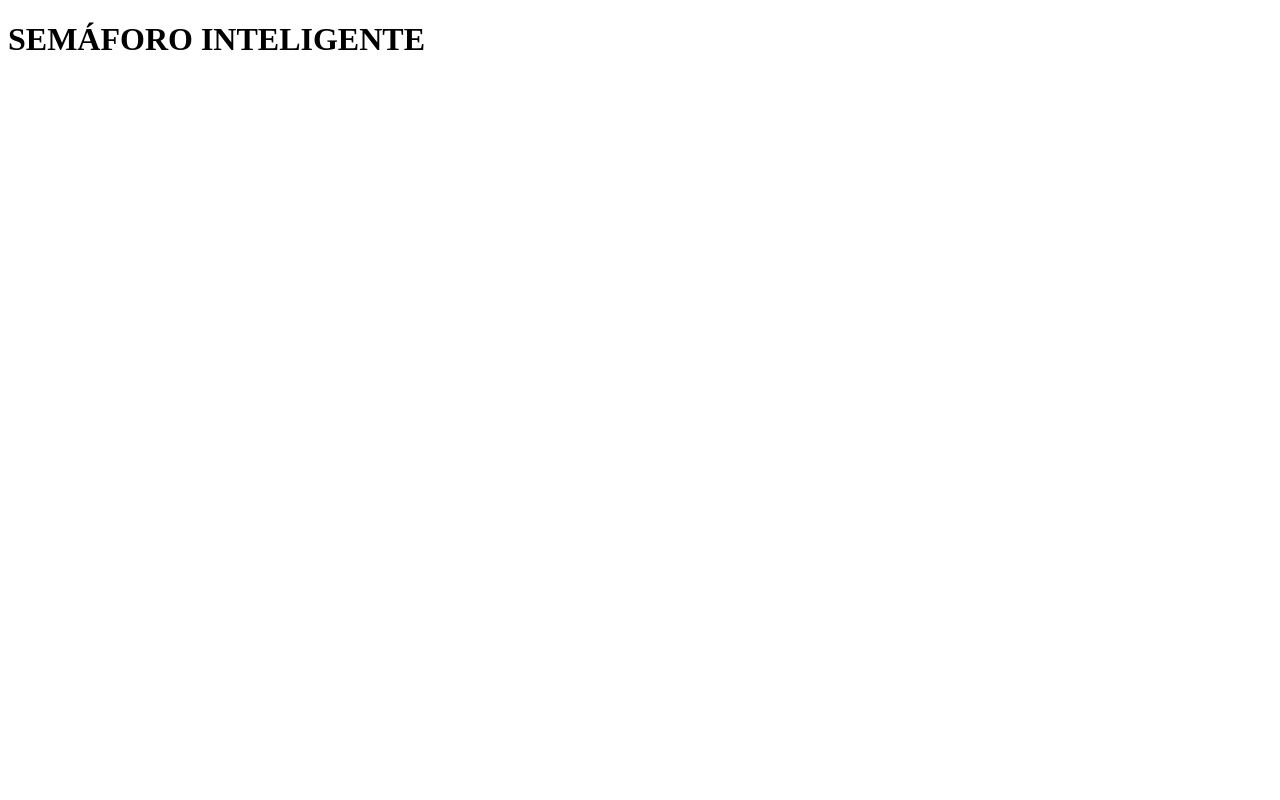
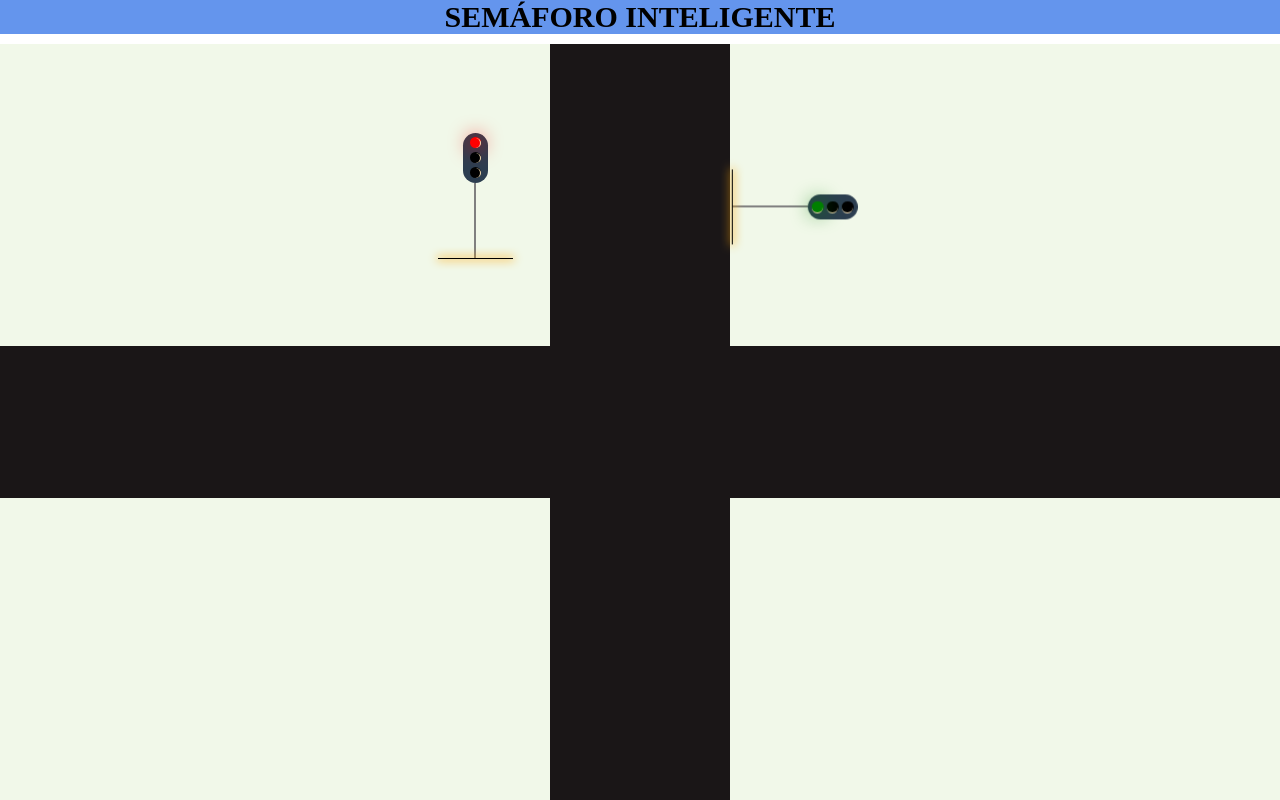
Before and after one commit to Jeanndhet/Practica_01, a plain HTML site: page index.html in a window 1280 px wide. Drawn offline with Linux system fonts and the light colour scheme.

Commit message:
Add files via upload

```diff
--- /dev/null
+++ b/css/styles.css
@@ -0,0 +1,148 @@
+*{
+    padding: 0;
+    margin: 0;
+    box-sizing: border-box;
+}
+body{
+    width: 100%;
+    min-height: 100vh;
+}
+h1{
+    color: black;
+    background-color: cornflowerblue;
+    text-align: center;
+    font-size: 30px;
+}
+.floor{
+    width: 100%;
+    height: 94.5%;
+    background-color: white;
+    position: fixed;
+    bottom: 0;
+}
+.square1{
+    background-color: #F1F8E9;
+    width: 43%;
+    height: 40%;
+    float: left;
+    display: grid;
+    place-items: center;
+}
+.road1{
+    background-color: #1a1617;
+    height: 40%;
+    width: 14%;
+    float: left;
+}
+.square2{
+    background-color: #F1F8E9;
+    width: 43%;
+    height: 40%;
+    float: left;
+    padding-right: 20px;
+}
+.road{
+    background-color: #1a1617;
+    height: 20%;
+    width: 100%;
+    float: left;
+}
+.square3{
+    background-color: #F1F8E9;
+    width: 43%;
+    height: 40%;
+    float: left;
+}
+.road2{
+    background-color: #1a1617;
+    height: 40%;
+    width: 14%;
+    float: left;
+}
+.square4{
+    background-color: #F1F8E9;
+    width: 43%;
+    height: 40%;
+    float: left;
+}
+
+.container2{
+    display: grid;
+    place-items: center;
+    position: relative;
+    right: 200px;
+    margin-top: 100px;
+    transform: rotate(90deg);
+}
+.container{
+    display: grid;
+    place-items: center;
+    position: relative;
+    left: 200px;
+}
+.semaforo{
+    width: 25px;
+    height: 50px;
+    border-radius: 30px;
+    display: grid;
+    place-items: center;
+    background-color: #2c3e50;
+    padding: 2.5px;
+}
+.luces-circulo{
+    display: block;
+    width: 11.25px;
+    height: 11.25px;
+    border-radius: 50%;
+    background-color: black;
+    position: relative;
+}
+.luces-circulo2{
+    display: block;
+    width: 11.25px;
+    height: 11.25px;
+    border-radius: 50%;
+    background-color: black;
+    position: relative;
+}
+.luces-circulo2::after{
+    content: '';
+    position: absolute;
+    width: 11.25px;
+    height: 11.25px;
+    border-radius: 50%;
+    border-right: 1px solid wheat;
+    top: 5%;
+}
+.luces-circulo::after{
+    content: '';
+    position: absolute;
+    width: 10px;
+    height: 10px;
+    border-radius: 50%;
+    border-right: 1px solid wheat;
+    top: 5%;
+}
+.stick{
+    width: 2px;
+    height: 75px;
+    background-color: gray;
+}
+.floor2{
+    width: 75px;
+    height: 0.25px;
+    background-color: black;
+    box-shadow: 0 0 10px 1px orange;
+}
+.red{
+    background-color: red;
+    box-shadow: 0 0 20px 1px red;
+}
+.yellow{
+    background-color: yellow;
+    box-shadow: 0 0 20px 1px yellow;
+}
+.green{
+    background-color: green;
+    box-shadow: 0 0 20px 1px green;
+}
--- a/index.html
+++ b/index.html
@@ -4,7 +4,7 @@
     <meta charset="UTF-8">
     <meta http-equiv="X-UA-Compatible" content="IE=edge">
     <meta name="viewport" content="width=device-width, initial-scale=1.0">
-    <link rel="stylesheet" href="css.css">
+    <link rel="stylesheet" href="css/styles.css">
     <title>Document</title>
 </head>
 <body>
@@ -38,7 +38,7 @@
     <div class="road2"></div>
     <div class="square4"></div>
   </div>
-  <script src="script.js"></script>
+  <script src="js/script.js"></script>
   <script type="text/javascript"></script>
 </body>
 </html>
--- /dev/null
+++ b/js/script.js
@@ -0,0 +1,28 @@
+const $lucesDelCirculo = document.querySelectorAll('.luces-circulo');
+let contadorDeLuz = 0;
+
+const mostrarLuz = () =>{
+    $lucesDelCirculo[contadorDeLuz].className = 'luces-circulo';
+    contadorDeLuz++;
+
+    if(contadorDeLuz>2) contadorDeLuz=0;
+
+    const luzActual = $lucesDelCirculo[contadorDeLuz];
+    luzActual.classList.add(luzActual.getAttribute('color'));
+}
+setInterval(mostrarLuz,6000)
+
+
+const $lucesDelCirculo2 = document.querySelectorAll('.luces-circulo2');
+let contadorDeLuz2 = 0;
+
+const mostrarotraLuz = () =>{
+    $lucesDelCirculo2[contadorDeLuz2].className = 'luces-circulo2';
+    contadorDeLuz2++;
+
+    if(contadorDeLuz2>2) contadorDeLuz2=0;
+
+    const otraluzActual = $lucesDelCirculo2[contadorDeLuz2];
+    otraluzActual.classList.add(otraluzActual.getAttribute('color2'));
+}
+setInterval(mostrarotraLuz,2000)
```
